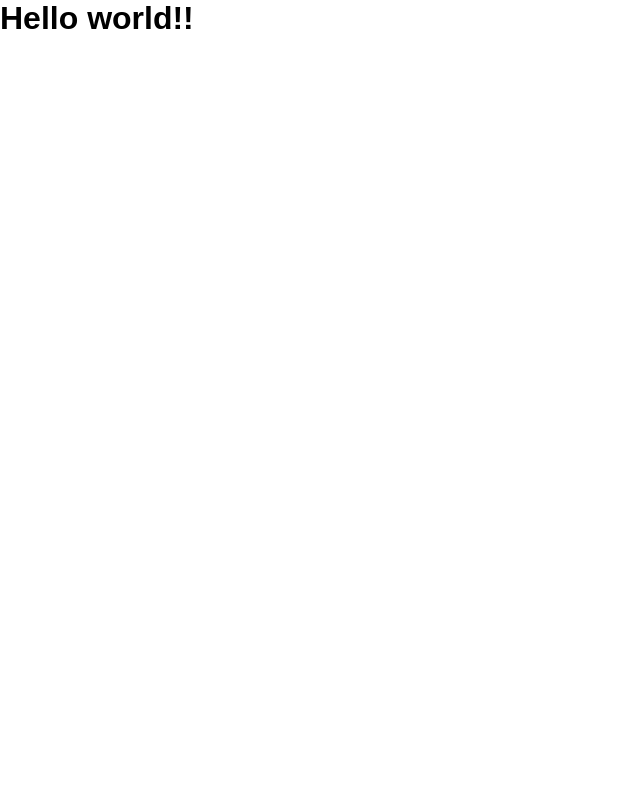
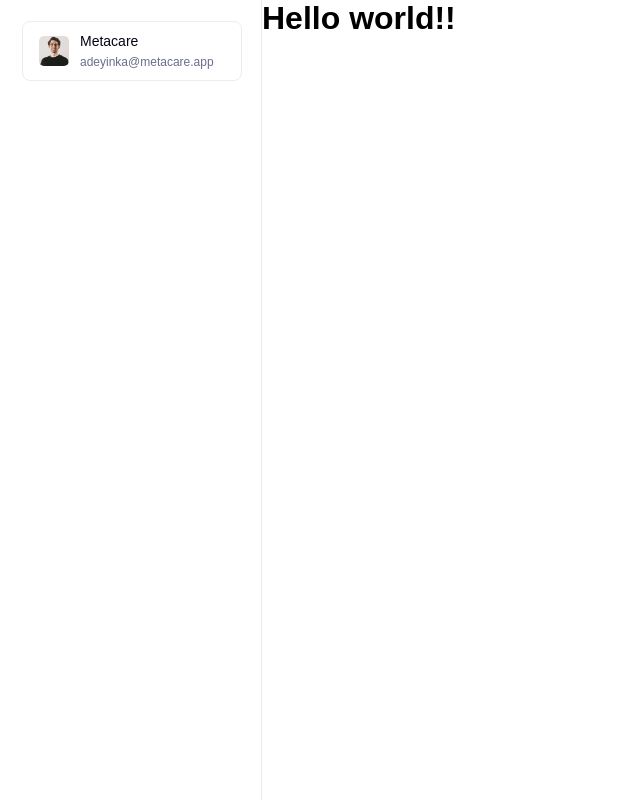
Before and after one commit to Jesuloba-world/metacare-test, a React (Create React App) app: page / in a window 1280 px wide. Shown: the top 800 px of the page, without its empty margins (0-640 px from the left). Built offline with nearby package versions, Linux system fonts and the light colour scheme.

Commit message:
sideNav and SideNav Header complete

```diff
--- a/src/App.js
+++ b/src/App.js
@@ -1,10 +1,12 @@
-import { pageContainer } from "./container/pageContainer";
+import { PageContainer } from "./container/pageContainer";
+import { SideNav } from "./components";
 
 function App() {
 	return (
-		<pageContainer>
+		<PageContainer>
+			<SideNav />
 			<h1>Hello world!!</h1>
-		</pageContainer>
+		</PageContainer>
 	);
 }
 
--- /dev/null
+++ b/src/components/index.js
@@ -0,0 +1 @@
+export { SideNav } from "./sideNav";
--- /dev/null
+++ b/src/components/sideNav/components/header/header.style.js
@@ -0,0 +1,33 @@
+import styled from "styled-components";
+
+export const Main = styled.div`
+	width: 100%;
+	height: 60px;
+	background: ${({ theme }) => theme.white};
+	border: 1px solid ${({ theme }) => theme.lightGrey};
+	box-sizing: border-box;
+	border-radius: 8px;
+	padding: 15px 16px;
+	display: flex;
+	gap: 11px;
+	align-items: center;
+`;
+
+export const ImageContainer = styled.div`
+	overflow: hidden;
+	width: 30px;
+	height: 30px;
+	border-radius: 5px;
+
+	img {
+		height: 100%;
+		width: 100%;
+		object-fit: cover;
+	}
+`;
+
+export const TextContainer = styled.div`
+	display: flex;
+	flex-direction: column;
+	justify-content: center;
+`;
--- /dev/null
+++ b/src/components/sideNav/components/header/index.js
@@ -0,0 +1,17 @@
+import { Main, ImageContainer, TextContainer } from "./header.style";
+import { TextSmallDark, TextSmallGrey } from "../../../typography";
+import User from "../../../../assets/user/user.jpg";
+
+export const Header = () => {
+	return (
+		<Main>
+			<ImageContainer>
+				<img src={User} alt="userImage" />
+			</ImageContainer>
+			<TextContainer>
+				<TextSmallDark>Metacare</TextSmallDark>
+				<TextSmallGrey>adeyinka@metacare.app</TextSmallGrey>
+			</TextContainer>
+		</Main>
+	);
+};
--- /dev/null
+++ b/src/components/sideNav/components/index.js
@@ -0,0 +1 @@
+export { Header } from "./header";
--- /dev/null
+++ b/src/components/sideNav/index.js
@@ -0,0 +1,10 @@
+import { SideNavContainer } from "./sidenav.style";
+import { Header } from "./components";
+
+export const SideNav = () => {
+	return (
+		<SideNavContainer>
+			<Header />
+		</SideNavContainer>
+	);
+};
--- /dev/null
+++ b/src/components/sideNav/sidenav.style.js
@@ -0,0 +1,10 @@
+import styled from "styled-components";
+
+export const SideNavContainer = styled.div`
+	width: 262px;
+	// Height should not be limited
+	// TODO: remove height when implememntation is complete
+	height: 1100px;
+	padding: 21px 19px 21px 22px;
+	border-right: 1px solid ${({ theme }) => theme.lightGrey};
+`;
--- a/src/components/typography/index.js
+++ b/src/components/typography/index.js
@@ -1 +1,15 @@
 import styled from "styled-components";
+
+export const TextSmallDark = styled.p`
+	font-weight: 400;
+	font-size: 14px;
+	line-height: 22px;
+	color: ${({ theme }) => theme.black};
+`;
+
+export const TextSmallGrey = styled.p`
+	font-weight: 400;
+	font-size: 12px;
+	line-height: 20px;
+	color: ${({ theme }) => theme.bluishGrey};
+`;
--- a/src/container/pageContainer/index.js
+++ b/src/container/pageContainer/index.js
@@ -1,5 +1,5 @@
 import { Main } from "./pageContainer.style";
 
-export const pageContainer = ({ children }) => {
+export const PageContainer = ({ children }) => {
 	return <Main>{children}</Main>;
 };
--- a/src/container/pageContainer/pageContainer.style.js
+++ b/src/container/pageContainer/pageContainer.style.js
@@ -1,3 +1,5 @@
 import styled from "styled-components";
 
-export const Main = styled.div``;
+export const Main = styled.div`
+	display: flex;
+`;
--- a/src/globalstyle.js
+++ b/src/globalstyle.js
@@ -14,3 +14,10 @@ export const GlobalStyle = styled`
     font-family: 'Gelion', sans-serif;
   }
 `;
+
+export const theme = {
+	white: "#fff",
+	black: "#060213",
+	bluishGrey: "#696D8C",
+	lightGrey: "#ECEBF5",
+};
--- a/src/index.js
+++ b/src/index.js
@@ -1,12 +1,15 @@
 import React from "react";
 import ReactDOM from "react-dom";
 import App from "./App";
-import { GlobalStyle } from "./globalstyle";
+import { GlobalStyle, theme } from "./globalstyle";
+import { ThemeProvider } from "styled-components";
 
 ReactDOM.render(
 	<React.StrictMode>
-		<GlobalStyle />
-		<App />
+		<ThemeProvider theme={theme}>
+			<GlobalStyle />
+			<App />
+		</ThemeProvider>
 	</React.StrictMode>,
 	document.getElementById("root")
 );
```
Also changed, not shown: src/assets/user/user.jpg (added).
